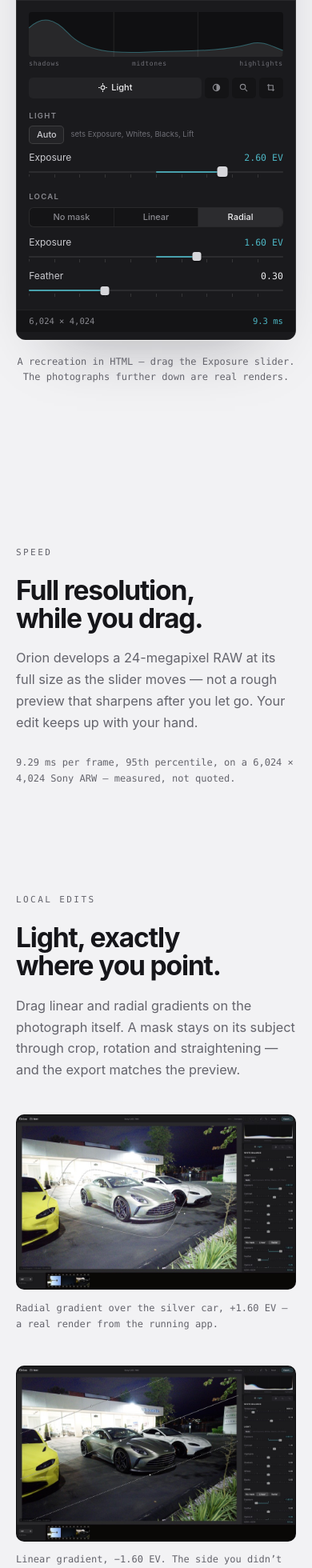
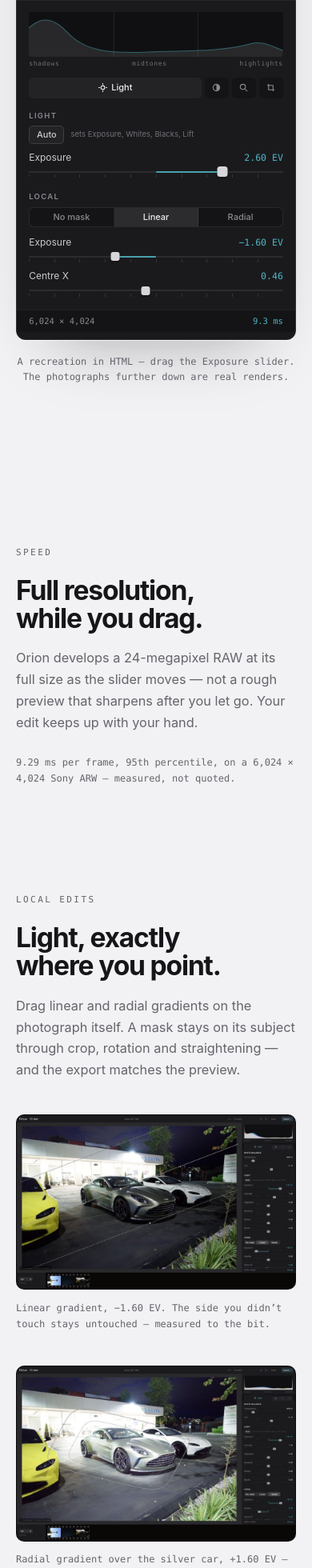
Before and after one commit to Nano-AI/Orion, a plain HTML site: page web/index.html in a window 390 px wide. Shown: the part 741-2701 px from the top of the page at 80% size. Drawn offline with Linux system fonts and the light colour scheme.

Commit message:
fix: hero preview leads with the straight-line linear mask, per the developer
The linear screenshot's dashed guides stay legible at phone sizes where the
radial's curve and six handles turn to noise. Mockup panel now mirrors that
session exactly — Linear active, local exposure at -1.60 EV, Centre X 0.46,
and no Feather row, since the app hides Feather for linear masks. The masks
section leads with the same frame; the radial render follows.

Co-Authored-By: Claude Opus 5 <noreply@anthropic.com>
Claude-Session: https://claude.ai/code/session_01UMqff27ML3yWqoyisZBYoV

```diff
--- a/web/index.html
+++ b/web/index.html
@@ -50,7 +50,7 @@ try{var t=localStorage.getItem('orion-theme');if(t==='dark'||t==='light')documen
     <div class="mock__body">
       <div class="mock__canvas">
         <img id="mockimg" src="img/orion-hero-canvas.jpg" width="1235" height="820"
-             alt="Night photograph of three Aston Martins on a forecourt, open in Orion with a radial mask outlined over the silver car.">
+             alt="Night photograph of three Aston Martins on a forecourt, open in Orion with a linear gradient mask drawn across the frame as three dashed guide lines with endpoint handles.">
       </div>
       <aside class="mock__panel">
         <div class="mock__histo" aria-hidden="true">
@@ -104,11 +104,11 @@ try{var t=localStorage.getItem('orion-theme');if(t==='dark'||t==='light')documen
         </div>
 
         <p class="mock__sec">Local</p>
-        <div class="mock__seg" aria-hidden="true"><span>No mask</span><span>Linear</span><span class="mock__seg--on">Radial</span></div>
-        <div class="sl"><span class="sl__k">Exposure</span><span class="sl__v sl__v--hot">1.60 EV</span>
-          <div class="sl__track"><span class="sl__fill" style="left:50%;width:16%"></span><span class="sl__thumb" style="left:66%"></span></div></div>
-        <div class="sl"><span class="sl__k">Feather</span><span class="sl__v">0.30</span>
-          <div class="sl__track"><span class="sl__fill" style="left:0;width:30%"></span><span class="sl__thumb" style="left:30%"></span></div></div>
+        <div class="mock__seg" aria-hidden="true"><span>No mask</span><span class="mock__seg--on">Linear</span><span>Radial</span></div>
+        <div class="sl"><span class="sl__k">Exposure</span><span class="sl__v sl__v--hot">−1.60 EV</span>
+          <div class="sl__track"><span class="sl__fill" style="left:34%;width:16%"></span><span class="sl__thumb" style="left:34%"></span></div></div>
+        <div class="sl"><span class="sl__k">Centre X</span><span class="sl__v sl__v--hot">0.46</span>
+          <div class="sl__track"><span class="sl__thumb" style="left:46%"></span></div></div>
 
         <div class="mock__foot"><span>6,024 × 4,024</span><span class="mock__ms" id="mockms">9.3 ms</span></div>
       </aside>
@@ -138,21 +138,21 @@ try{var t=localStorage.getItem('orion-theme');if(t==='dark'||t==='light')documen
   <p class="body rev">Drag linear and radial gradients on the photograph itself. A mask stays on its subject through crop, rotation and straightening — and the export matches the preview.</p>
 
   <figure class="shot rev">
+    <img src="img/orion-mask-linear.jpg"
+         srcset="img/orion-mask-linear-900.jpg 900w, img/orion-mask-linear.jpg 1600w"
+         sizes="(max-width: 720px) 94vw, min(94vw, 1120px)"
+         width="1600" height="1000" loading="lazy" decoding="async"
+         alt="Orion editing a night photograph of three Aston Martins on a forecourt. A linear gradient mask is drawn across the frame with three dashed guide lines and draggable endpoint handles; the Local panel reads Exposure −1.60 EV.">
+    <figcaption>Linear gradient, −1.60 EV. The side you didn’t touch stays untouched — measured to the bit.</figcaption>
+  </figure>
+
+  <figure class="shot rev">
     <img src="img/orion-mask-radial.jpg"
          srcset="img/orion-mask-radial-900.jpg 900w, img/orion-mask-radial.jpg 1600w"
          sizes="(max-width: 720px) 94vw, min(94vw, 1120px)"
          width="1600" height="1000" loading="lazy" decoding="async"
-         alt="Orion editing a night photograph of three Aston Martins. A radial gradient mask is drawn over the silver car with axis and rotate handles; the Local panel reads Exposure 1.60 EV.">
+         alt="The same photograph with a radial gradient mask drawn over the silver car with axis and rotate handles; the Local panel reads Exposure 1.60 EV.">
     <figcaption>Radial gradient over the silver car, +1.60 EV — a real render from the running app.</figcaption>
-  </figure>
-
-  <figure class="shot rev">
-    <img src="img/orion-mask-linear.jpg"
-         srcset="img/orion-mask-linear-900.jpg 900w, img/orion-mask-linear.jpg 1600w"
-         sizes="(max-width: 720px) 94vw, min(94vw, 1120px)"
-         width="1600" height="1000" loading="lazy" decoding="async"
-         alt="The same photograph with a linear gradient mask drawn across the frame as three guide lines with draggable endpoints; the Local panel reads Exposure −1.60 EV.">
-    <figcaption>Linear gradient, −1.60 EV. The side you didn’t touch stays untouched — measured to the bit.</figcaption>
   </figure>
 
   <p class="fn rev">Not built yet: brush, luminance-range and subject masks. Nothing on this page pretends otherwise.</p>
```
Also changed, not shown: web/img/orion-hero-canvas.jpg.
